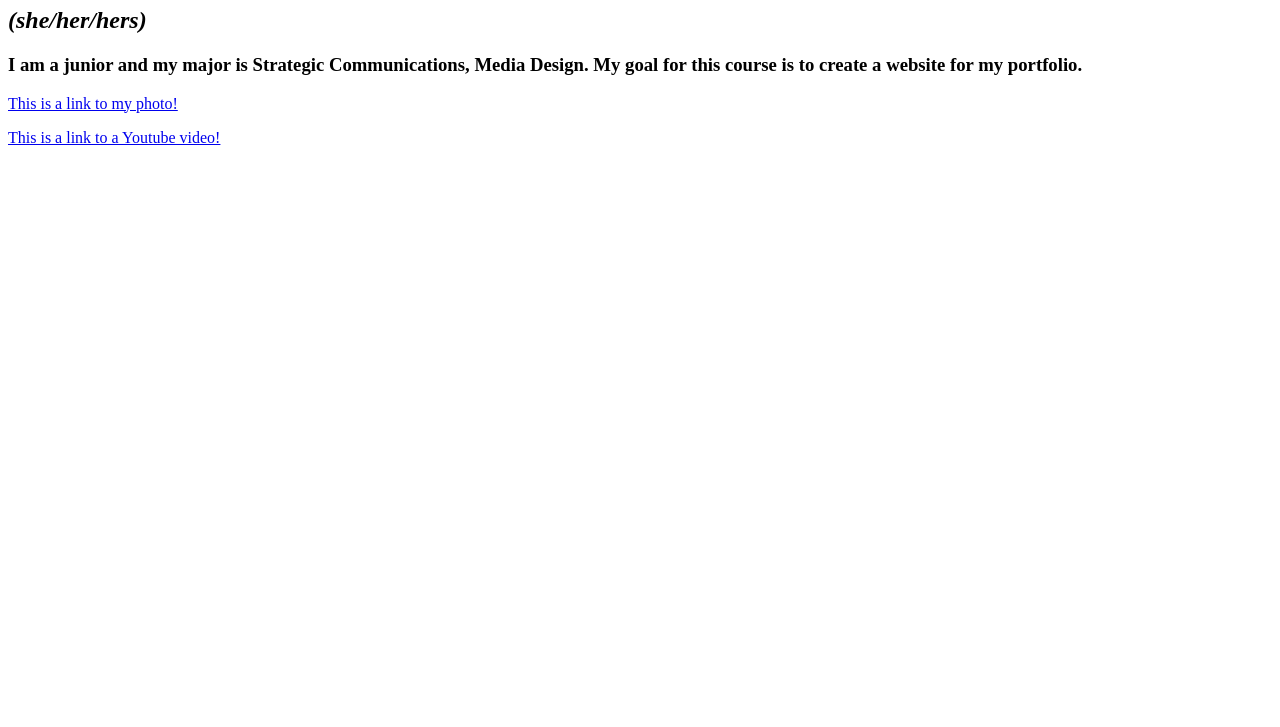
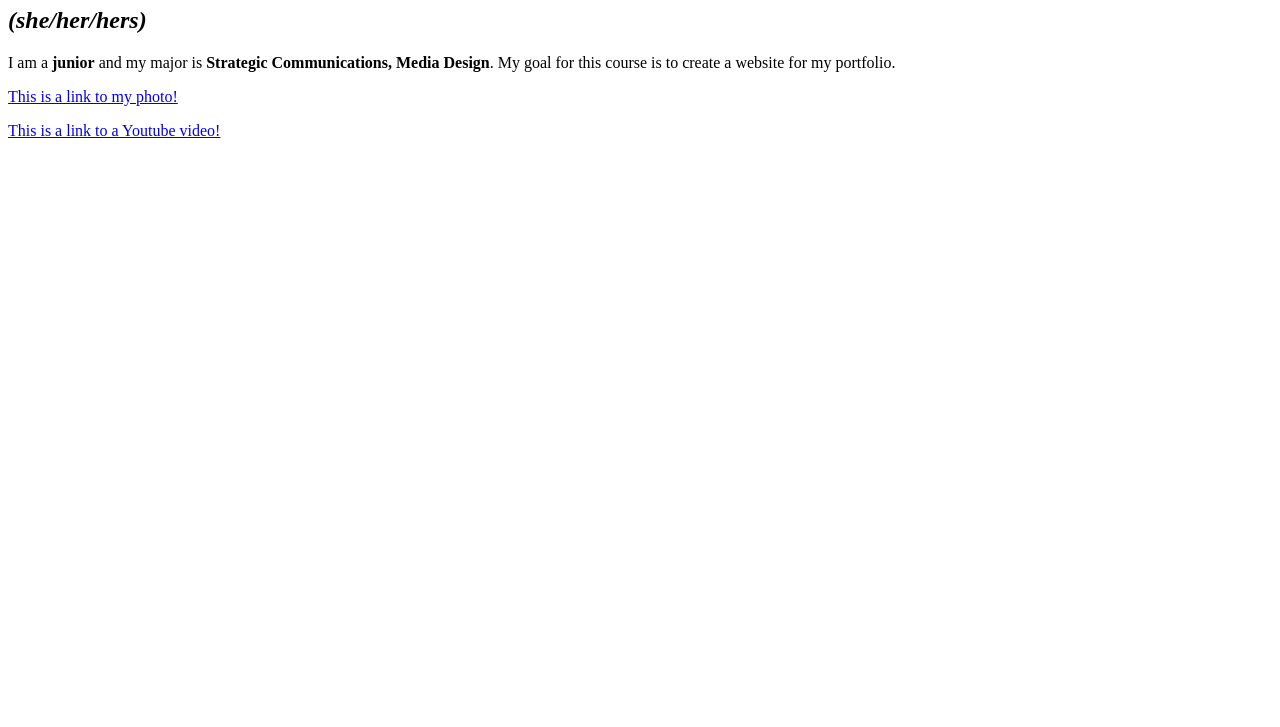
Before and after one commit to rach7239/rach7239.github.io, a plain HTML site: page index.html in a window 1280 px wide. Shown: the part 73-800 px from the top of the page. Drawn offline with Linux system fonts and the light colour scheme.

Commit message:
Update index.html

```diff
--- a/index.html
+++ b/index.html
@@ -9,7 +9,7 @@
 <body>
     <h1>Rachel Choi</h1>
     <h2><em>(she/her/hers)</em></h2>
-    <h3>I am a <strong>junior</strong> and my major is <strong>Strategic Communications, Media Design</strong>. My goal for this course is to create a website for my portfolio.</h3>
+    <p>I am a <strong>junior</strong> and my major is <strong>Strategic Communications, Media Design</strong>. My goal for this course is to create a website for my portfolio.</p>
     <p><a href="/img/rachel.jpg">This is a link to my photo!</a></p>
     <p><a href="https://www.youtube.com/watch?v=jfKfPfyJRdk">This is a link to a Youtube video!</a></p>
 </body>
```
